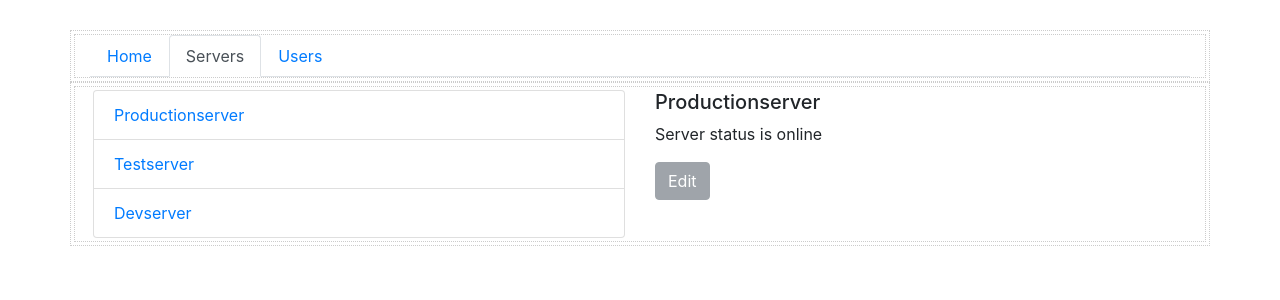
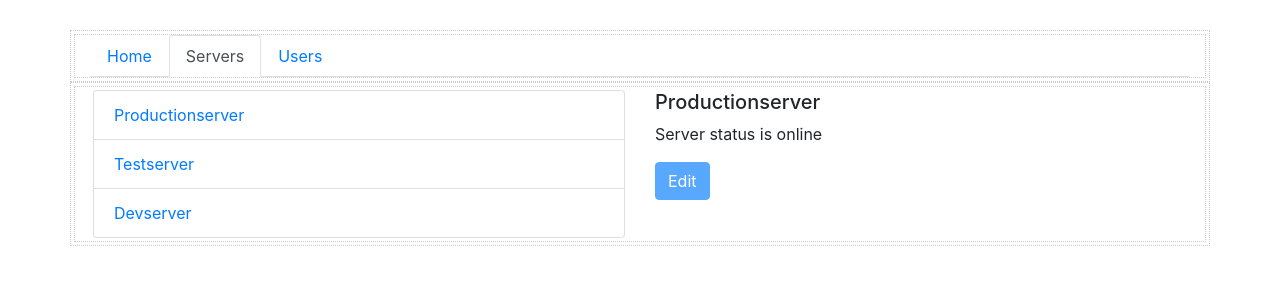
Before and after one commit to schaveyt/angular7-mini-projects, an Angular app: page /servers/1 in a window 1280 px wide. Shown: the top 300 px of the page. Built offline with nearby package versions, Linux system fonts and the light colour scheme.

Commit message:
app: routing; redirecting and wildcards

```diff
--- a/src/app/app.module.ts
+++ b/src/app/app.module.ts
@@ -13,6 +13,7 @@ import { EditServerComponent } from './servers/edit-server/edit-server.component
 import { ServerComponent } from './servers/server/server.component';
 import { ServersService } from './servers/servers.service';
 import { AppRoutes } from './routes';
+import { PageNotFoundComponent } from './page-not-found/page-not-found.component';
 
 
 @NgModule({
@@ -23,7 +24,8 @@ import { AppRoutes } from './routes';
     ServersComponent,
     UserComponent,
     EditServerComponent,
-    ServerComponent
+    ServerComponent,
+    PageNotFoundComponent
   ],
   imports: [
     BrowserModule,
--- /dev/null
+++ b/src/app/page-not-found/page-not-found.component.html
@@ -0,0 +1,4 @@
+<div class="jumbotron">
+  <h1 class="display-3 text-center">Page Not Found</h1>
+  <p class="lead text-center">The page requested is not registered in the application's routes</p>
+</div>
--- /dev/null
+++ b/src/app/page-not-found/page-not-found.component.ts
@@ -0,0 +1,15 @@
+import { Component, OnInit } from '@angular/core';
+
+@Component({
+  selector: 'app-page-not-found',
+  templateUrl: './page-not-found.component.html',
+  styleUrls: ['./page-not-found.component.css']
+})
+export class PageNotFoundComponent implements OnInit {
+
+  constructor() { }
+
+  ngOnInit() {
+  }
+
+}
--- a/src/app/servers/server/server.component.html
+++ b/src/app/servers/server/server.component.html
@@ -1,3 +1,3 @@
 <h5>{{ server.name }}</h5>
 <p>Server status is {{ server.status }}</p>
-<button type="button" class="btn btn-secondary" (click)="onEditServer()" [disabled]="!editable">Edit</button>
+<button type="button" class="btn btn-primary" (click)="onEditServer()" [disabled]="!editable">Edit</button>
--- a/src/app/servers/server/server.component.ts
+++ b/src/app/servers/server/server.component.ts
@@ -10,7 +10,7 @@ import { ActivatedRoute, Params, Router } from '@angular/router';
 })
 export class ServerComponent implements OnInit {
   server: { id: number, name: string, status: string };
-  editable: false;
+  editable = false;
 
   constructor(
     private serversService: ServersService,
@@ -28,6 +28,7 @@ export class ServerComponent implements OnInit {
         this.editable = false;
       }
     });
+
   }
 
   initializeServer() {
```
Also changed, not shown: src/app/routes.ts (+9 -0 lines), src/app/page-not-found/page-not-found.component.css (added).
